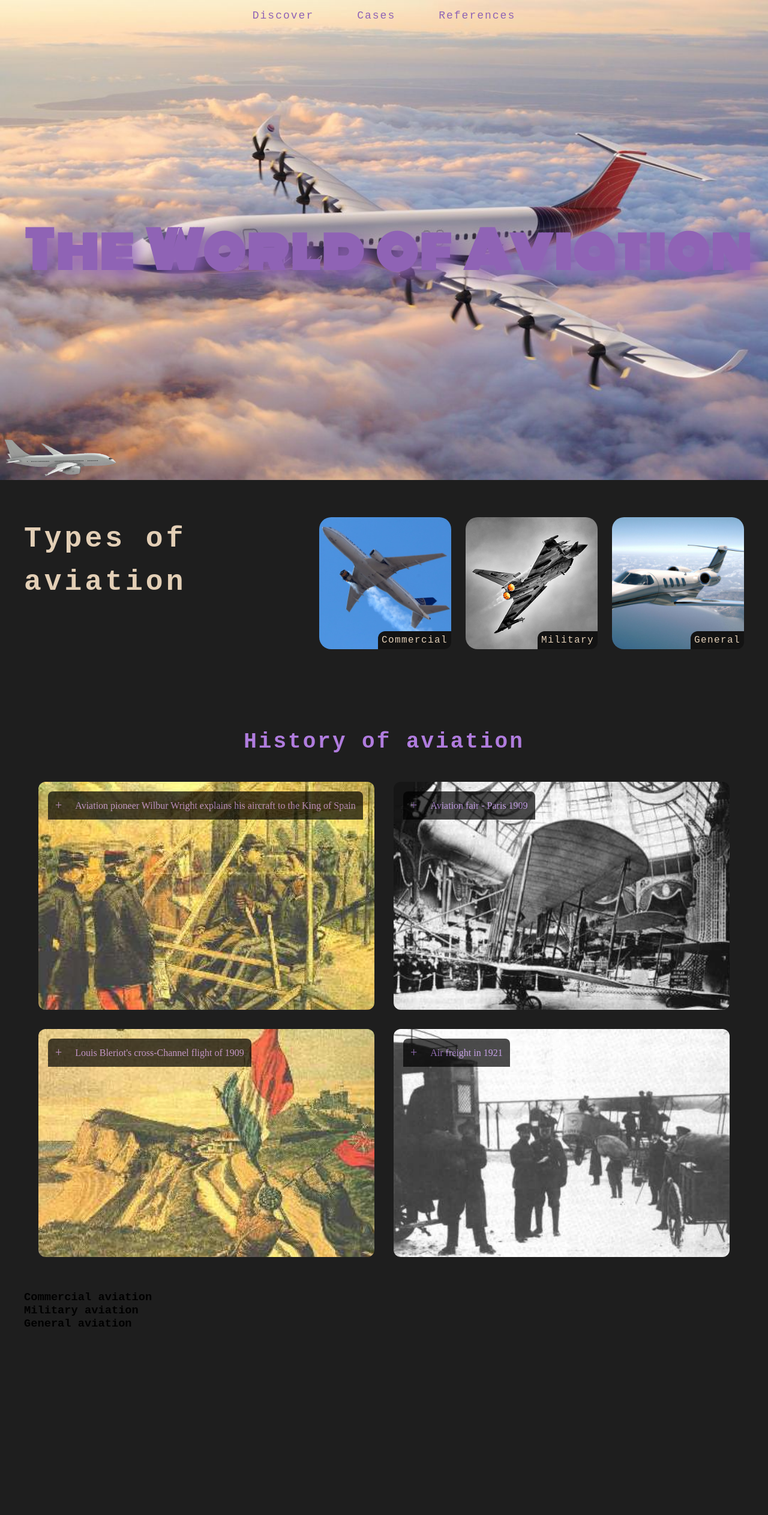
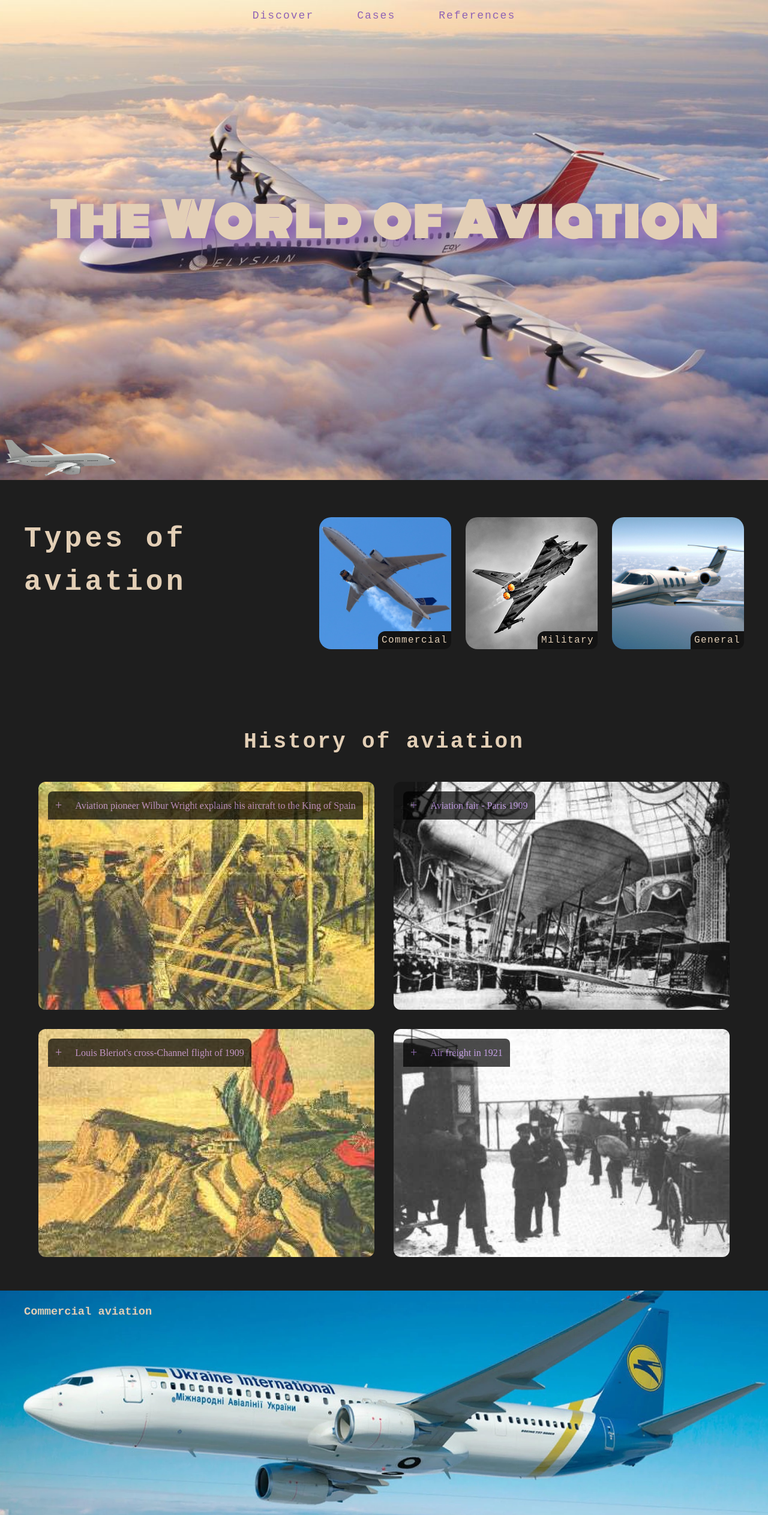
Before and after one commit to dantylos/Aviation, a plain HTML site: page index.html in a window 1280 px wide. Shown: the top 2525 px of the page at 60% size. Before the commit the page ends 2217 px from the top, so only its background shows below. Drawn offline with Linux system fonts and the light colour scheme; a web font is replaced by a local one.

Commit message:
remade header code, .types backgrounds added

```diff
--- a/css/style.scss
+++ b/css/style.scss
@@ -1,10 +1,13 @@
 @import url(accordion.css);
+@import url(media.css);
 
 @import url('https://fonts.googleapis.com/css2?family=Galada&family=Kanit:wght@200;400;700&family=Lato&family=Schibsted+Grotesk:ital,wght@0,400..900;1,400..900&family=Source+Serif+4:ital,opsz,wght@0,8..60,200..900;1,8..60,200..900&family=Ubuntu+Sans+Mono&family=Ubuntu:wght@400;700&display=swap');
 
 @import url('https://fonts.googleapis.com/css2?family=Galada&family=Kanit:wght@200;400;700&family=Lato&family=Monoton&family=Schibsted+Grotesk:ital,wght@0,400..900;1,400..900&family=Source+Serif+4:ital,opsz,wght@0,8..60,200..900;1,8..60,200..900&family=Ubuntu+Sans+Mono&family=Ubuntu:wght@400;700&display=swap');
 
 $font: 'Ubuntu Sans Mono', monospace;
+$purple: #8f63b5;
+$cream: rgb(227, 207, 182);
 $head_font: 'Monoton';
 
 //Basics
@@ -87,6 +90,7 @@ header{
   background-image: url(../images/plane1.jpg);
   background-size: cover;
   background-attachment: fixed;
+  background-position: center;
   position: relative;
   .container{
     display: flex;
@@ -104,7 +108,7 @@ header{
     gap: 72px;
     li{
       font-size: 18px;
-      color: #8f63b5;
+      color: $purple;
       transition: 0.5s;
       letter-spacing: 2px;
       &:hover{
@@ -115,18 +119,16 @@ header{
     }
   }
   h1{
-    color: #8f63b5;
-    font-size: 84px;
+    color: $cream;
+    font-size: min(6vw, 84px);
     letter-spacing: 3px;
     word-spacing: 5px;
-    line-height: 38px;
-    position: absolute;
-    top: 50%;
-    left: calc(50% - 600px);
+    text-align: center;
     font-family: $head_font;
-    text-shadow: 13px 12px 26px #8f63b5;
+    text-shadow: 13px 12px 26px $purple;
+    position: relative;
+    top: 34vh;
   }
-
 }
 
 
@@ -138,7 +140,7 @@ header{
     display: flex;
     justify-content: space-between;
     h2{
-      color: rgb(227, 207, 182);
+      color: $cream;
       font-size: 48px;
       line-height: 72px;
       letter-spacing: 5px;
@@ -160,7 +162,7 @@ header{
           position: absolute;
           bottom: 0;
           right: 0;
-          color: rgb(227, 207, 182);
+          color: $cream;
           letter-spacing: 1.4px;
           font-size: 16px;
           background-color: #131313;
@@ -182,7 +184,7 @@ header{
   padding: 72px 0 56px;
   .container{
     h2{
-      color: #b07cde;
+      color: $cream;
       text-align: center;
       margin-bottom: 46px;
       font-size: 36px;
@@ -209,7 +211,7 @@ header{
         }
         p{
           width: 80%;
-          color: #b07cde;
+          color: $purple;
           padding: 12px;
           background-color: #000;
           border-radius: 20px;
@@ -234,3 +236,44 @@ header{
     }
   }
 }
+
+#commertial-av{
+  background-image: url(../images/mau.jpg);
+  background-size: cover;
+  background-position: center;
+  height: 60vh;
+  padding: 24px 0;
+  .container{
+    h3{
+      color: $cream;
+    }
+  }
+}
+
+#military-av{
+  margin: 12px 0;
+  background-image: url(../images/Military.jpg);
+  background-size: cover;
+  background-position: center;
+  height: 60vh;
+  padding: 24px 0;
+  .container{
+    h3{
+      color: $cream;
+    }
+  }
+}
+
+#general-av{
+  margin: 12px 0;
+  background-image: url(../images/general.jpeg);
+  background-size: cover;
+  background-position: center;
+  height: 60vh;
+  padding: 24px 0;
+  .container{
+    h3{
+      color: $cream;
+    }
+  }
+}
--- a/index.html
+++ b/index.html
@@ -3,7 +3,7 @@
 <head>
   <meta charset="UTF-8">
   <meta name="viewport" content="width=device-width, initial-scale=1.0">
-  <title>AeroProject</title>
+  <title>AviationProject</title>
   <link rel="shortcut icon" href="images/icons8-plane-50.png" type="image/x-icon">
   <link rel="stylesheet" href="css/styles.css">
 </head>
@@ -38,7 +38,7 @@
 
       </div>
 
-        <h1>The  World  of  Aviation</h1>
+        <h1>The World of Aviation</h1>
 
   </header>
   <main>
@@ -49,7 +49,7 @@
         <h2>Types of <br /> aviation</h2>
 
         <div class="types">
-          <a href="#commercial-av">
+          <a href="#commertial-av">
             <div class="type-img"><img src="images/casual.jpg" alt="item1">
               <p>Commercial</p>
             </div>
@@ -124,10 +124,12 @@
 
       </div>
     </section>
-    <section id="commercial-av">
+    <section id="commertial-av">
       <div class="container">
 
         <h3>Commercial aviation</h3>
+
+
 
       </div>
     </section>
```
Also changed, not shown: css/media.css (added), css/styles.css, images/Military.jpg (added), images/general.jpeg (added), images/mau.jpg (added), 1 other file.
